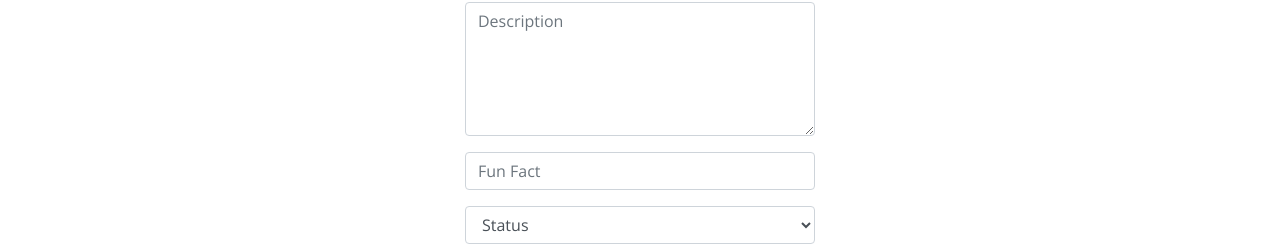
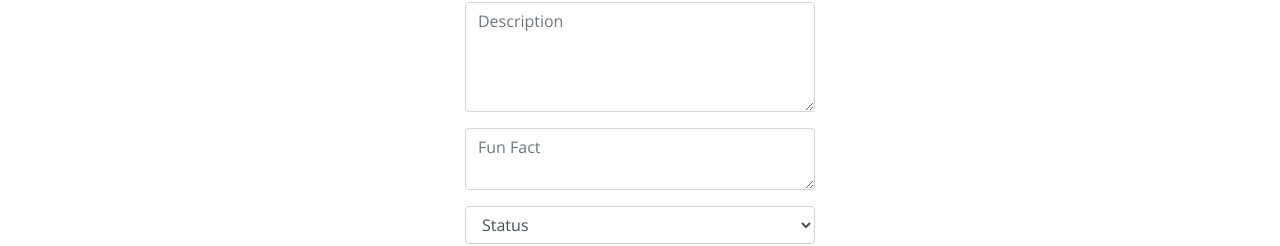
Before and after one commit to AndersonSchmidt/pewdiepets, an Angular app in the folder client/: page /pets/create in a window 1280 px wide. Shown: the part 212-458 px from the top of the page. Built offline with nearby package versions, Linux system fonts and the light colour scheme.

Commit message:
Updating funfact from input to text-area

```diff
--- a/client/src/app/pet-create/pet-create.component.html
+++ b/client/src/app/pet-create/pet-create.component.html
@@ -10,12 +10,13 @@
         </div>
 
         <div class="form-group">
-          <textarea name="description" rows="5" class="form-control" placeholder="Description" required ngModel>
+          <textarea name="description" rows="4" class="form-control" placeholder="Description" required ngModel>
           </textarea>
         </div>
 
         <div class="form-group">
-          <input type="text" class="form-control" name="funfact" placeholder="Fun Fact" required ngModel>
+            <textarea name="funfact" rows="2" class="form-control" placeholder="Fun Fact" required ngModel>
+            </textarea>
         </div>
 
         <div class="form-group">
```
